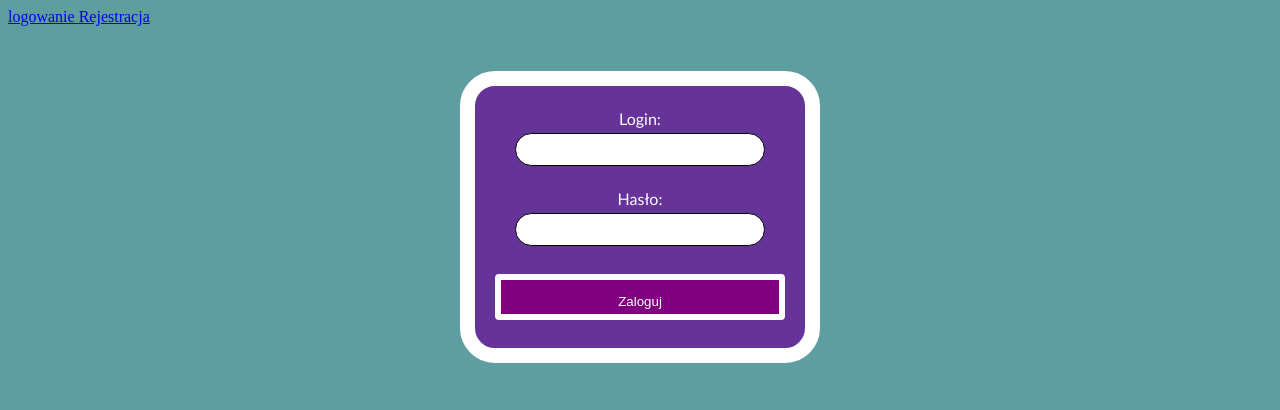
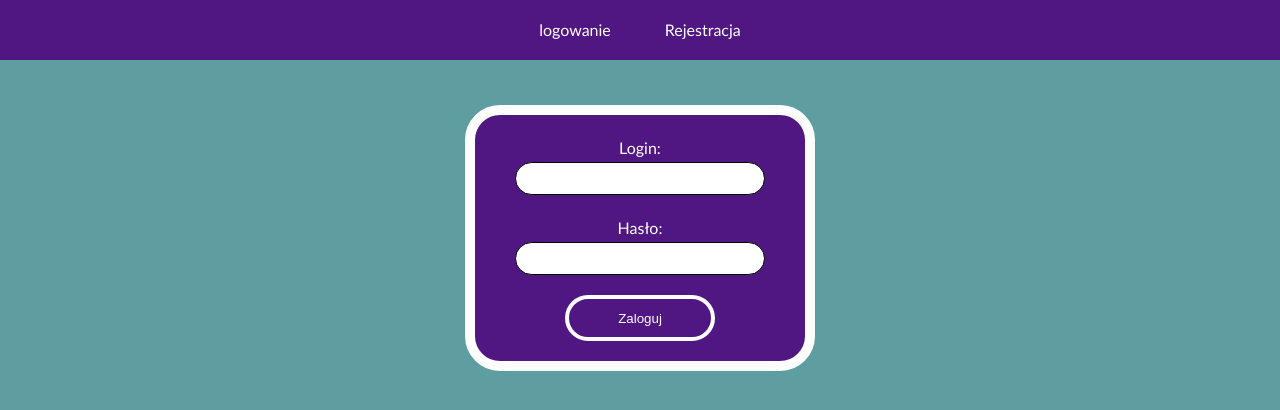
Before and after one commit to Kris434/portal_spolecznosciowy, a PHP site: page /portal/ in a window 1280 px wide. Shown: the top 410 px of the page. Run offline with PHP 8.4, Linux system fonts and the light colour scheme.

Commit message:
CSS | Login + registration

```diff
--- a/index.html
+++ b/index.html
@@ -2,6 +2,7 @@
 <html lang="pl">
 <head>
 	<meta charset="utf-8" />
+	<meta name="theme-color" content="#663399">
 	<Title> Cameleon - Najlepszy portal! </title>
 	<meta name= "description" content="Serwis prezentuje portal spolecznosciowy. Sprawdz go odrazu, nie zwlekaj" />
 	<meta name= "keywords" content="portal, portal spolecznosciowy, znajomi, posty" />
@@ -15,7 +16,6 @@
  <header>
 
 		<div>
-
 		</div>
 
 		<div>
--- a/register.html
+++ b/register.html
@@ -2,6 +2,7 @@
 <html lang="pl">
 <head>
 	<meta charset="utf-8" />
+	<meta name="theme-color" content="#663399">
 	<Title> Cameleon - Najlepszy portal! </title>
 	<meta name= "description" content="Serwis prezentuje portal spolecznosciowy. Sprawdz go odrazu, nie zwlekaj" />
 	<meta name= "keywords" content="portal, portal spolecznosciowy, znajomi, posty" />
--- a/style.css
+++ b/style.css
@@ -1,12 +1,40 @@
 body
 {
     background: cadetblue;
+    margin: 0;
+}
+
+header
+{
+    background-color: #501783;
+    color: white;
+    display: flex;
+    align-items: center;
+    justify-content: center;
+    padding: 20px;
+}
+
+header nav
+{
+    text-align: center;
+}
+
+header a
+{
+    color: white;
+    text-decoration: none;
+    margin-right: 25px;
+    margin-left: 25px;
+    display: inline-block;
+    text-align: center;
+    font-family: Gill Sans, sans-serif;
+    font-weight: 500;
 }
 
 form
 {
-    background: rebeccapurple;
-    border: 15px solid white;
+    background: #501783;
+    border: 10px solid white;
     border-radius: 45px;
     -webkit-border-radius: 35px;
     -moz-border-radius: 20px;
@@ -38,18 +66,16 @@ form input
 
 button
 {
-      background: rebeccapurple;
-      color: #FFFFFF;
-      border: 6px solid #FFFFFF;
+      background: #501783;
+      color: white;
+      border: 4px solid white;
       border-radius: 35px;
       -webkit-border-radius: 35px;
       -moz-border-radius: 20px;
-      margin-top: 10px;
-      width: 196px;
+      width: 150px;
       height: 46px;
       text-align: center;
       cursor: pointer;
-      outline: none;
 }
 
 button:hover
@@ -84,19 +110,6 @@ form input[type="date"]
     border-radius: 4px;
     -webkit-border-radius: 35px;
     -moz-border-radius: 4px;
-}
-
-button
-{
-    width: 100%;
-    background: purple;
-    color: white;
-    padding: 14px 20px;
-    margin: 8px 0;
-    border-radius: 4px;
-    -webkit-border-radius: 4px;
-    -moz-border-radius: 4px;
-    cursor: pointer;
 }
 
 .sidebar
```
